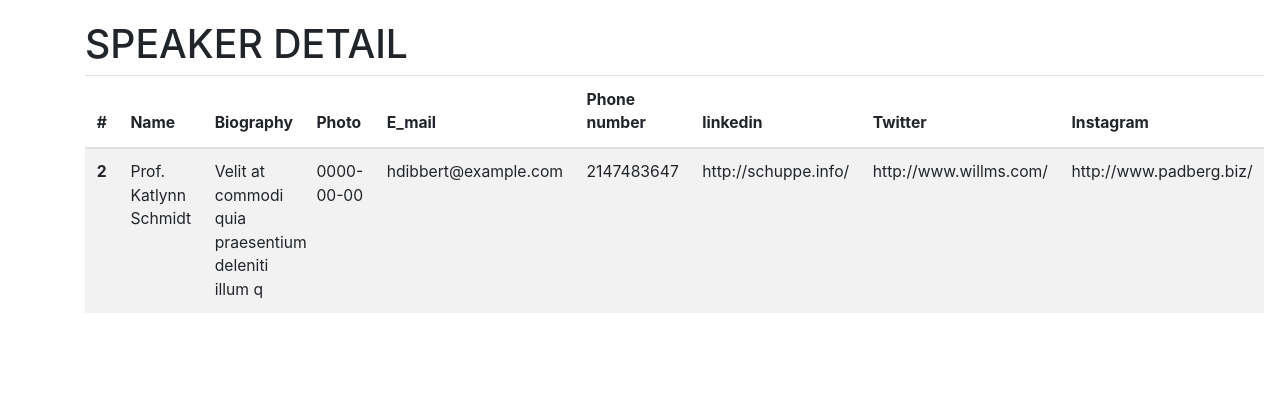
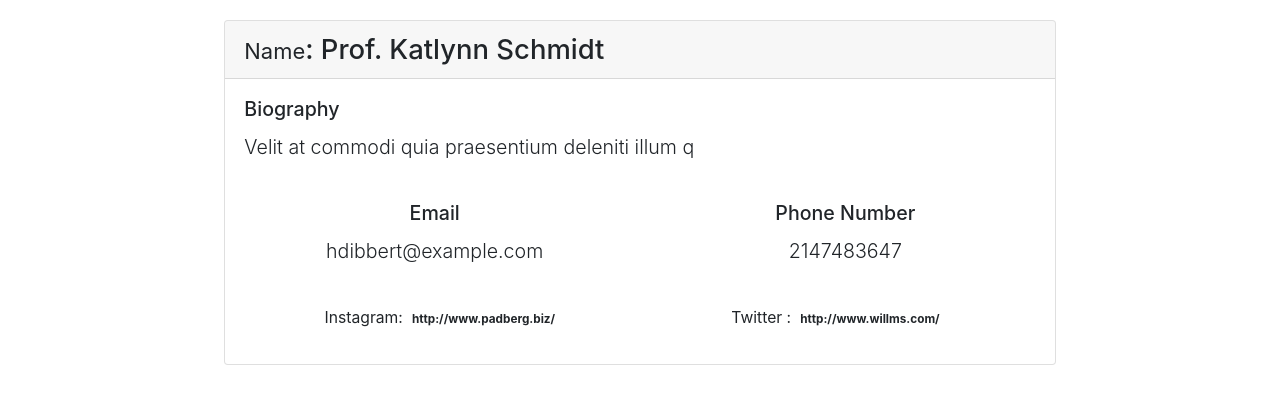
Before and after one commit to ericndungutse/django-form-ass, a Django app: a page that uses templates/speaker/speakerdetail.html in a window 1280 px wide. Shown: the part 89-493 px from the top of the page. Run offline with Django 4.2, Linux system fonts and the light colour scheme; data comes from the database, SQL or seed files in the repository; both versions use the stored data as it was after the commit; some libraries are stand-ins or nearby versions.

```diff
--- a/templates/schedule/schedule.html
+++ b/templates/schedule/schedule.html
@@ -1,6 +1,11 @@
 <!--prettier-ignore-->
 {% extends 'base.html' %}
 {%block content %}
+
+<a href="/schedules/add-schedule/" class="btn btn-primary mb-5 text-white"
+  >Add Schedule
+</a>
+
 <h1>Schedules</h1>
 
 <table class="table table-striped">
--- a/templates/speaker/speakerdetail.html
+++ b/templates/speaker/speakerdetail.html
@@ -1,44 +1,52 @@
 <!--prettier-ignore-->
 {% extends 'base.html' %}
-{% block title %}
-    Speaker details
-{% endblock %}
+{%block content %}
+<div class="card w-75" style="margin: auto; padding-bottom: 15px">
+  <h3 class="card-header display-6 fs-3 fw-light">
+    <small class="fs-2 fw-normal">Name</small>: {{speaker.name}}
+  </h3>
 
-{%block content %}
-<h1>SPEAKER DETAIL</h1>
+  <div class="card-body container">
+    <div>
+      <h5 class="card-title">Biography</h5>
+      <p class="lead">{{speaker.biography}}</p>
+    </div>
 
-<table class="table table-striped">
-  <thead>
-    <tr>
-      <th scope="col">#</th>
-      <th scope="col">Name</th>
-      <th scope="col">Biography</th>
-      <th scope="col">Photo</th>
-      <th scope="col">E_mail</th>
-      <th scope="col">Phone number</th>
-      <th scope="col">linkedin</th>
-      <th scope="col">Twitter</th>
-      <th scope="col">Instagram</th>
-    </tr>
-  </thead>
-  <tbody>
-    <!--prettier-ignore-->
+    <br />
 
-    <tr>
-      <th scope="row">{{speaker.id}}</th>
-      <td style="max-width: 300px">{{speaker.name}}</td>
-      <td style="max-width: 100px">{{speaker.biography}}</td>
-      <td>{{speaker.photo}}</td>
-      <td>{{speaker.email}}</td>
-      <td>{{speaker.phone_number}}</td>
-      <td>{{speaker.linkedin}}</td>
-      <td>{{speaker.twitter}}</td>
-      <td>{{speaker.instagram}}</td>
-    </tr>
-    <!--prettier-ignore-->
+    <div class="row text-center">
+      <div class="col">
+        <h5 class="card-title">Email</h5>
+        <p class="lead">{{speaker.email}}</p>
+      </div>
 
-  </tbody>
-</table>
+      <div class="col">
+        <h5 class="card-title">Phone Number</h5>
+        <p class="lead">{{speaker.phone_number}}</p>
+      </div>
+
+    </div>
+
+    <br />
+
+    <div class="container text-center">
+      <div class="row">
+        <div class="col">
+          Instagram:
+          <span class="badge rounded-pill text-bg-info"
+            >{{speaker.instagram}}</span
+          >
+        </div>
+        <div class="col">
+          Twitter :
+          <span class="badge rounded-pill text-bg-info"
+            >{{speaker.twitter}}</span
+          >
+        </div>
+      </div>
+    </div>
+  </div>
+</div>
 
 <!--prettier-ignore-->
 {% endblock content %}
```
Also changed, not shown: schedule/views.py (+8 -1 lines), db.sqlite3.
